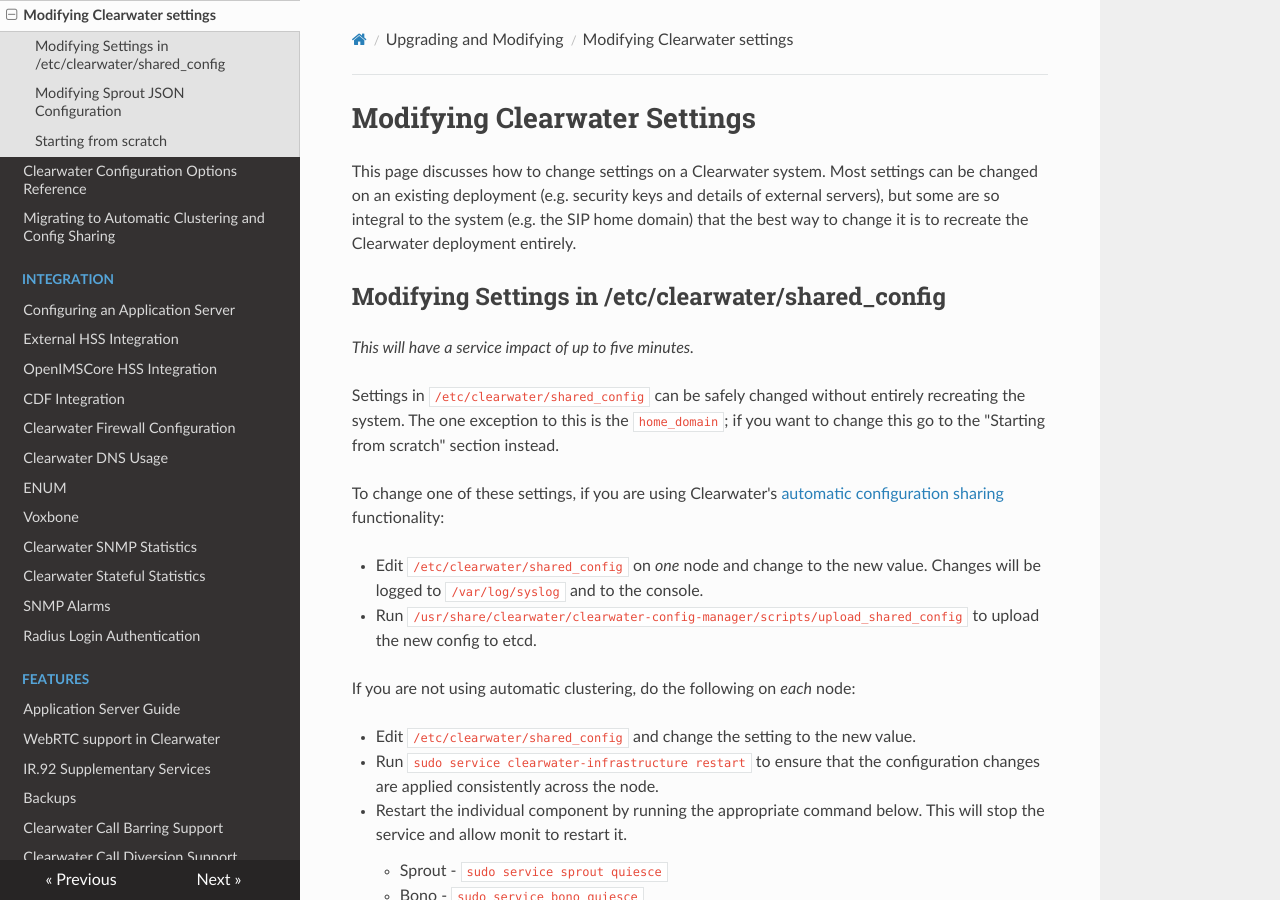
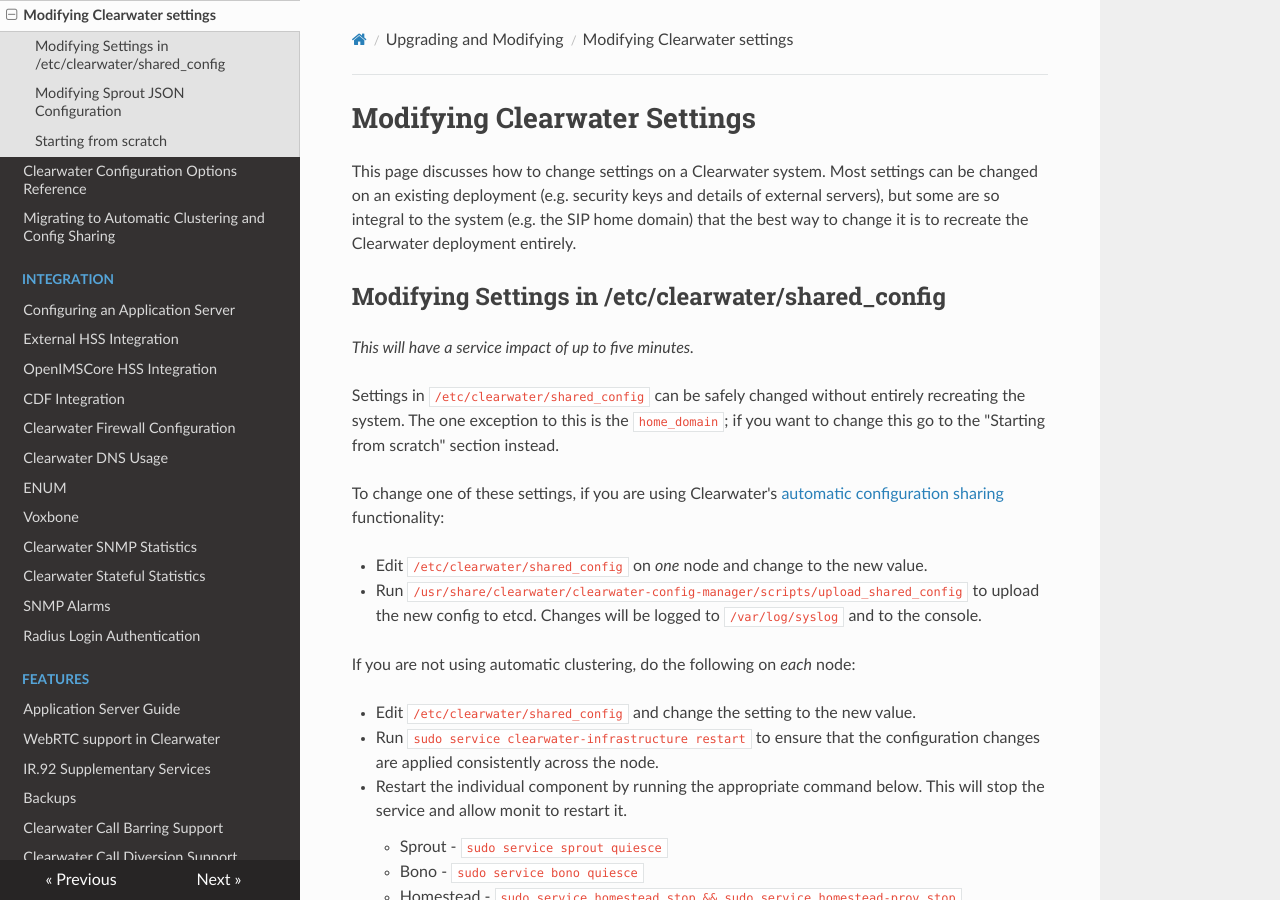
Before and after one commit to Metaswitch/clearwater-readthedocs, an MkDocs documentation site: the page built from docs/Modifying_Clearwater_settings.md, in a window 1280 px wide and 900 px high. Built offline with MkDocs 1.6.1, drawn with Linux system fonts in a browser that asks for light colours; nearby versions of some CDN libraries; old or Windows-style settings are respelled for this version of MkDocs.

Commit message:
Tweak position of logging remark

```diff
--- a/docs/Modifying_Clearwater_settings.md
+++ b/docs/Modifying_Clearwater_settings.md
@@ -10,8 +10,8 @@ Settings in `/etc/clearwater/shared_config` can be safely changed without entire
 
 To change one of these settings, if you are using Clearwater's [automatic configuration sharing](Automatic_Clustering_Config_Sharing.md) functionality:
 
-*   Edit `/etc/clearwater/shared_config` on *one* node and change to the new value. Changes will be logged to `/var/log/syslog` and to the console.
-*   Run `/usr/share/clearwater/clearwater-config-manager/scripts/upload_shared_config` to upload the new config to etcd.
+*   Edit `/etc/clearwater/shared_config` on *one* node and change to the new value.
+*   Run `/usr/share/clearwater/clearwater-config-manager/scripts/upload_shared_config` to upload the new config to etcd. Changes will be logged to `/var/log/syslog` and to the console.
 
 If you are not using automatic clustering, do the following on *each* node:
 
```
